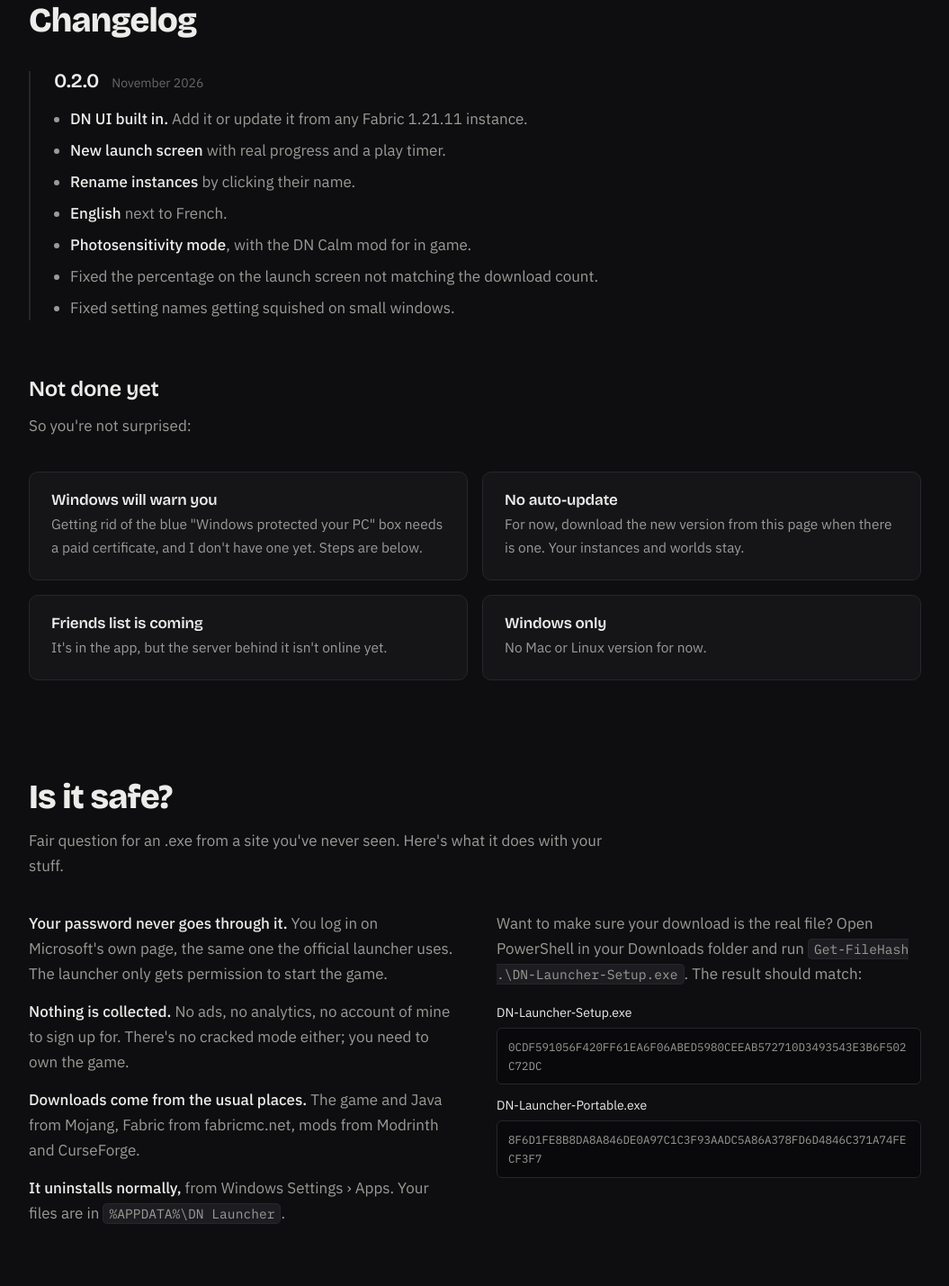
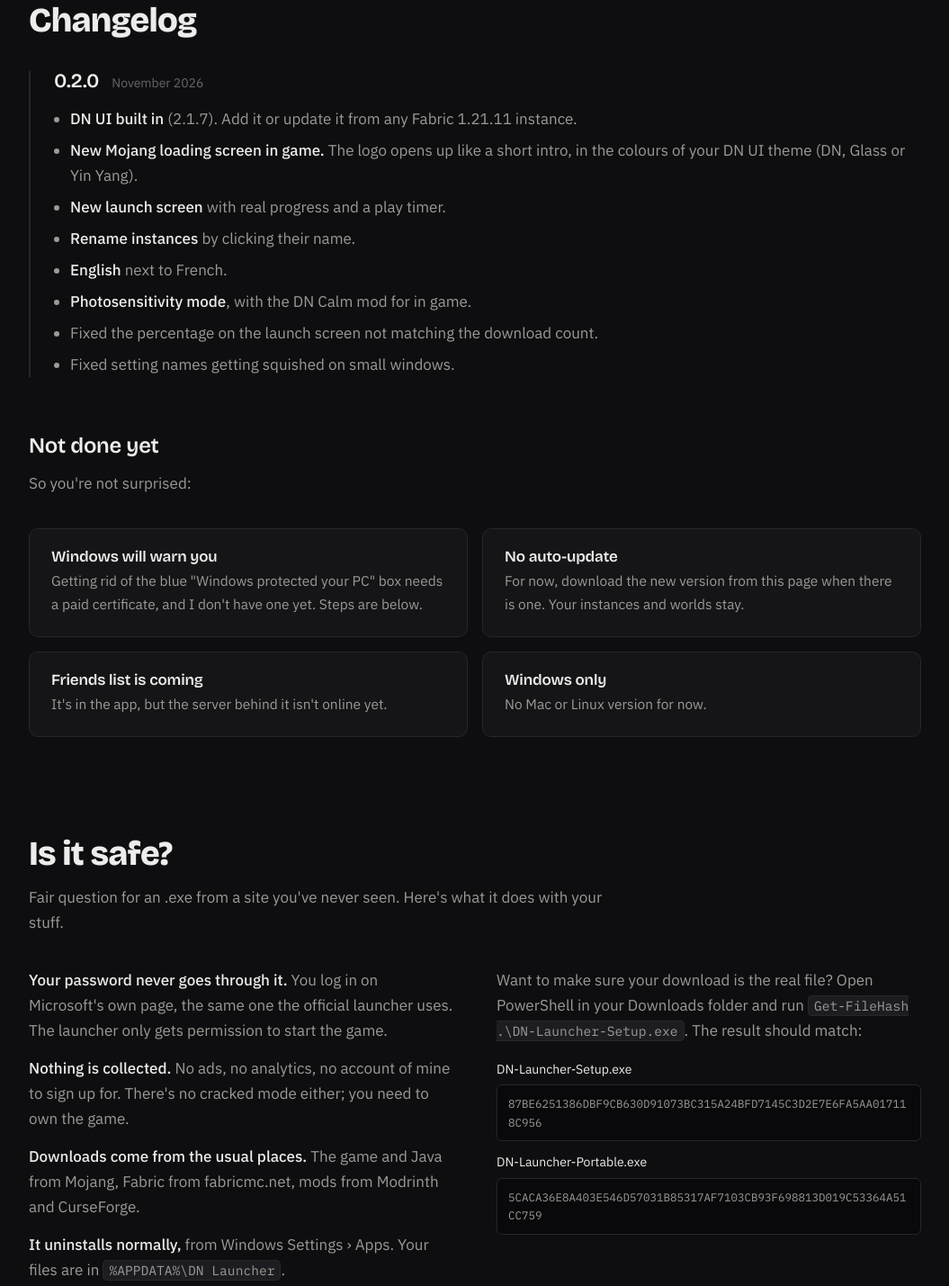
Before and after one commit to Davddn-tech/DN-launcher, a plain HTML site: page index.html in a window 1280 px wide. Shown: the part 3121-4550 px from the top of the page at 90% size, without its empty margins (112-1167 px from the left). Drawn offline with nearby package versions, Linux system fonts and the light colour scheme.

Commit message:
DN UI 2.1.7 with the new loading screen; new installers
Co-Authored-By: Claude Opus 5.5 <noreply@anthropic.com>

```diff
--- a/index.html
+++ b/index.html
@@ -231,7 +231,8 @@
       <div class="log fade">
         <div class="ver"><h3>0.2.0</h3><span>November 2026</span></div>
         <ul>
-          <li><b>DN UI built in.</b> Add it or update it from any Fabric 1.21.11 instance.</li>
+          <li><b>DN UI built in</b> (2.1.7). Add it or update it from any Fabric 1.21.11 instance.</li>
+          <li><b>New Mojang loading screen in game.</b> The logo opens up like a short intro, in the colours of your DN UI theme (DN, Glass or Yin Yang).</li>
           <li><b>New launch screen</b> with real progress and a play timer.</li>
           <li><b>Rename instances</b> by clicking their name.</li>
           <li><b>English</b> next to French.</li>
@@ -270,8 +271,8 @@
         <div>
           <p>Want to make sure your download is the real file? Open PowerShell in your Downloads folder and run <code>Get-FileHash .\DN-Launcher-Setup.exe</code>. The result should match:</p>
           <div class="hash">
-            <div>DN-Launcher-Setup.exe<span class="mono">0CDF591056F420FF61EA6F06ABED5980CEEAB572710D3493543E3B6F502C72DC</span></div>
-            <div>DN-Launcher-Portable.exe<span class="mono">8F6D1FE8B8DA8A846DE0A97C1C3F93AADC5A86A378FD6D4846C371A74FECF3F7</span></div>
+            <div>DN-Launcher-Setup.exe<span class="mono">87BE6251386DBF9CB630D91073BC315A24BFD7145C3D2E7E6FA5AA017118C956</span></div>
+            <div>DN-Launcher-Portable.exe<span class="mono">5CACA36E8A403E546D57031B85317AF7103CB93F698813D019C53364A51CC759</span></div>
           </div>
         </div>
       </div>
```
Also changed, not shown: 2 other files.
